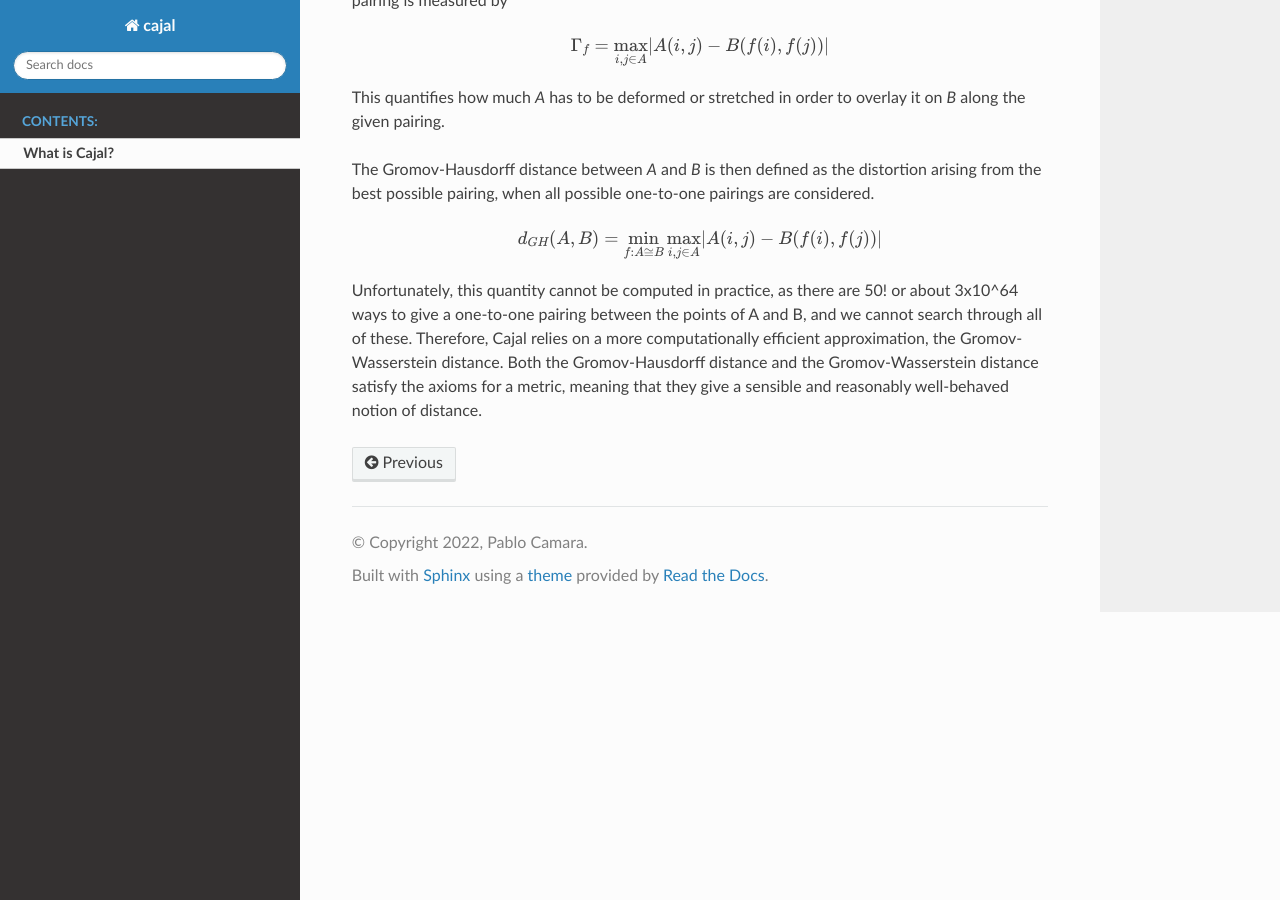
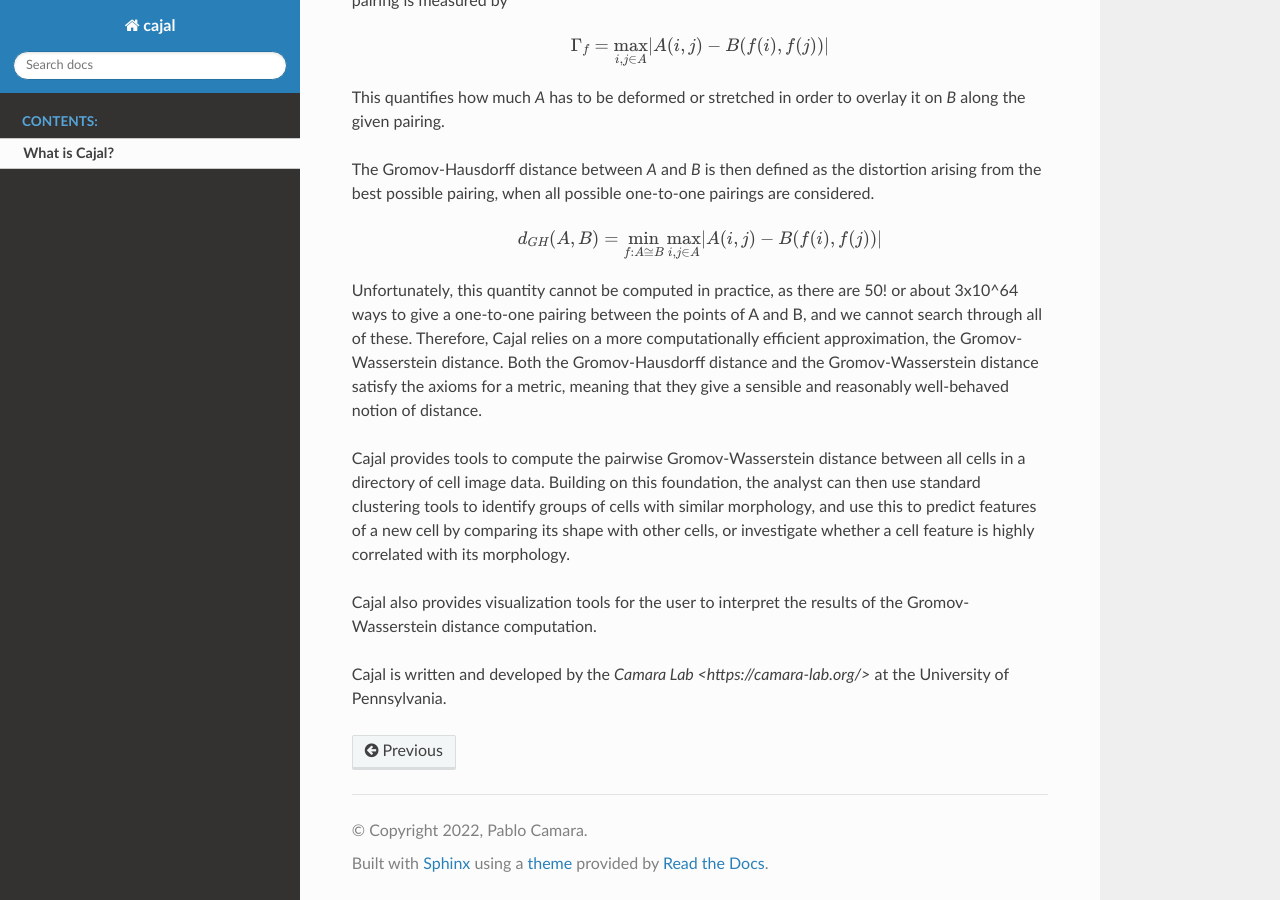
Before and after one commit to CamaraLab/CAJAL, a Sphinx documentation site: the page built from docs/what-is-cajal.rst, in a window 1280 px wide and 900 px high, scrolled down 819 px. Built offline with Sphinx 7.4.7 and the Read the Docs theme 2.0.0, drawn with Linux system fonts in a browser that asks for light colours; pages that are not in the unit, such as notebooks, are missing from menus.

Commit message:
Defined a basic toctree. Set up autoconfig.

```diff
--- a/docs/conf.py
+++ b/docs/conf.py
@@ -5,25 +5,31 @@
 
 # -- Project information -----------------------------------------------------
 # https://www.sphinx-doc.org/en/master/usage/configuration.html#project-information
+import sys
+
 
 project = 'cajal'
 copyright = '2022, Pablo Camara'
-author = 'Pablo Camara'
+author = 'Camara Lab'
+
+# This release should be updated manually.
 release = '0.10'
 
 # -- General configuration ---------------------------------------------------
 # https://www.sphinx-doc.org/en/master/usage/configuration.html#general-configuration
 
+# The specific version of the sphinx_rtd_theme is specified in requirements.txt, as is the version of sphinx itself.
 extensions = ['myst_parser',
-              'sphinx_rtd_theme'
+              'sphinx_rtd_theme',
+              'sphinx.ext.autodoc'
               ]
 
 templates_path = ['_templates']
 exclude_patterns = ['_build', 'Thumbs.db', '.DS_Store']
 
-
-
 # -- Options for HTML output -------------------------------------------------
 # https://www.sphinx-doc.org/en/master/usage/configuration.html#options-for-html-output
 
 html_theme = 'sphinx_rtd_theme'
+
+sys.path.append('../CAJAL/lib')
--- a/docs/index.rst
+++ b/docs/index.rst
@@ -16,6 +16,7 @@
    :caption: Contents:
 
    what-is-cajal
+   computing-gw-distances
 .. This is a comment.
    \\:hidden:
    \\To add a caption in the TOC use :caption: in the toctree, i.e. :caption: First steps
--- a/docs/what-is-cajal.rst
+++ b/docs/what-is-cajal.rst
@@ -22,3 +22,11 @@
 .. math::  d_{GH}(A,B) = \min_{f : A\cong B} \max_{i,j \in A} \lvert A(i,j) - B(f(i),f(j)) \rvert
 
 Unfortunately, this quantity cannot be computed in practice, as there are 50! or about 3x10^64 ways to give a one-to-one pairing between the points of A and B, and we cannot search through all of these. Therefore, Cajal relies on a more computationally efficient approximation, the Gromov-Wasserstein distance. Both the Gromov-Hausdorff distance and the Gromov-Wasserstein distance satisfy the axioms for a metric, meaning that they give a sensible and reasonably well-behaved notion of distance.
+
+Cajal provides tools to compute the pairwise Gromov-Wasserstein distance between all cells in a directory of cell image data. Building on this foundation, the analyst can then use standard clustering
+tools to identify groups of cells with similar morphology, and use this to predict features of a new cell by comparing its shape with other cells, or investigate whether a cell feature is highly
+correlated with its morphology.
+
+Cajal also provides visualization tools for the user to interpret the results of the Gromov-Wasserstein distance computation.
+
+Cajal is written and developed by the `Camara Lab <https://camara-lab.org/>` at the University of Pennsylvania.
```
Also changed, not shown: .readthedocs.yaml.
